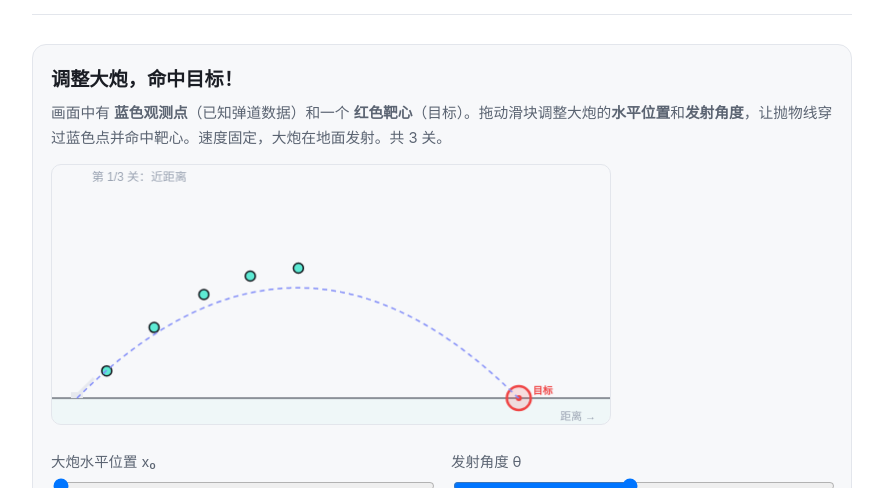
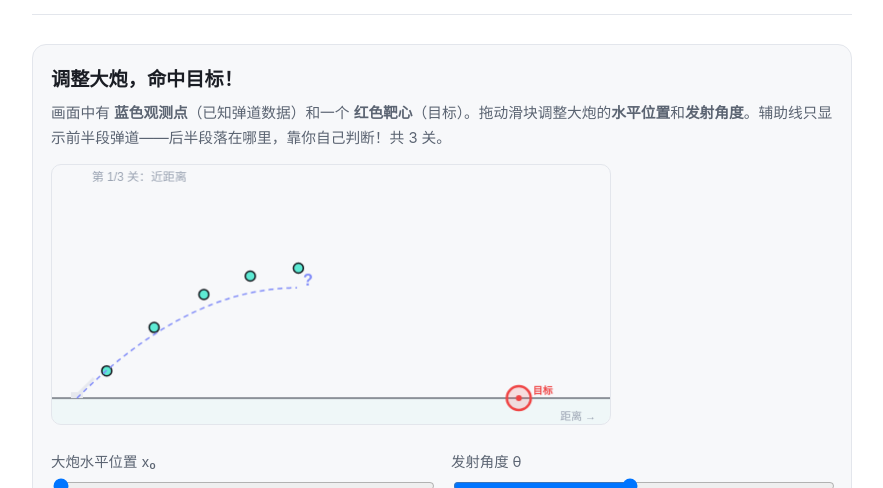
Before and after one commit to JiangYou2025/kun, a Jekyll site: the page built from zh/prediction-in-action.md, in a window 1280 px wide and 900 px high, scrolled down 483 px. Shown: the part 156-644 px from the top of the window, without its empty margins (198-1081 px from the left). Built offline with Jekyll 4.4.1, drawn with Linux system fonts in a browser that asks for light colours; comment, search, counter and statistics services are not loaded; part of the change alters nothing that is shown.

Commit message:
Simplify artillery game: 2 controls, half-preview only
- Only 2 sliders: horizontal position + angle (speed/height fixed)
- Preview guide line shows only first half of trajectory with "?" at end
- Forces player to predict the landing point from partial information

Co-Authored-By: Claude Opus 4.6 (1M context) <noreply@anthropic.com>

```diff
--- a/zh/prediction-in-action.md
+++ b/zh/prediction-in-action.md
@@ -24,7 +24,7 @@ next: wave-types
 
 <div class="game" markdown="0">
   <h3 style="margin-top:0">调整大炮，命中目标！</h3>
-  <p class="hint">画面中有 <strong>蓝色观测点</strong>（已知弹道数据）和一个 <strong>红色靶心</strong>（目标）。拖动滑块调整大炮的<strong>水平位置</strong>和<strong>发射角度</strong>，让抛物线穿过蓝色点并命中靶心。速度固定，大炮在地面发射。共 3 关。</p>
+  <p class="hint">画面中有 <strong>蓝色观测点</strong>（已知弹道数据）和一个 <strong>红色靶心</strong>（目标）。拖动滑块调整大炮的<strong>水平位置</strong>和<strong>发射角度</strong>。辅助线只显示前半段弹道——后半段落在哪里，靠你自己判断！共 3 关。</p>
 
   <canvas id="art-canvas" width="560" height="260" style="width:100%;max-width:560px;border-radius:10px;border:1px solid var(--border);background:var(--surface);cursor:crosshair"></canvas>
 
@@ -138,12 +138,14 @@ next: wave-types
       ctx.lineTo(cannonX+Math.cos(ca)*24,GND-3-Math.sin(ca)*24);
       ctx.strokeStyle='#e6e8ee';ctx.lineWidth=3;ctx.stroke();
 
-      // 预览虚线
+      // 预览虚线（只画前半段）
       if(!ut){
         var pv=traj(cx0,parseFloat(angleS.value));
+        var half=Math.floor(pv.length/2);
         ctx.setLineDash([5,4]);ctx.strokeStyle='#818cf8';ctx.lineWidth=1.5;ctx.beginPath();
-        pv.forEach(function(p,i){if(i===0)ctx.moveTo(sx(p.x),sy(p.y));else ctx.lineTo(sx(p.x),sy(p.y));});
+        for(var hi=0;hi<half;hi++){if(hi===0)ctx.moveTo(sx(pv[hi].x),sy(pv[hi].y));else ctx.lineTo(sx(pv[hi].x),sy(pv[hi].y));}
         ctx.stroke();ctx.setLineDash([]);
+        if(half>0){var hp=pv[half-1];ctx.fillStyle='#818cf8';ctx.font='bold 16px sans-serif';ctx.fillText('?',sx(hp.x)+6,sy(hp.y)-2);}
       }
 
       // 发射后轨迹（实线）
```
